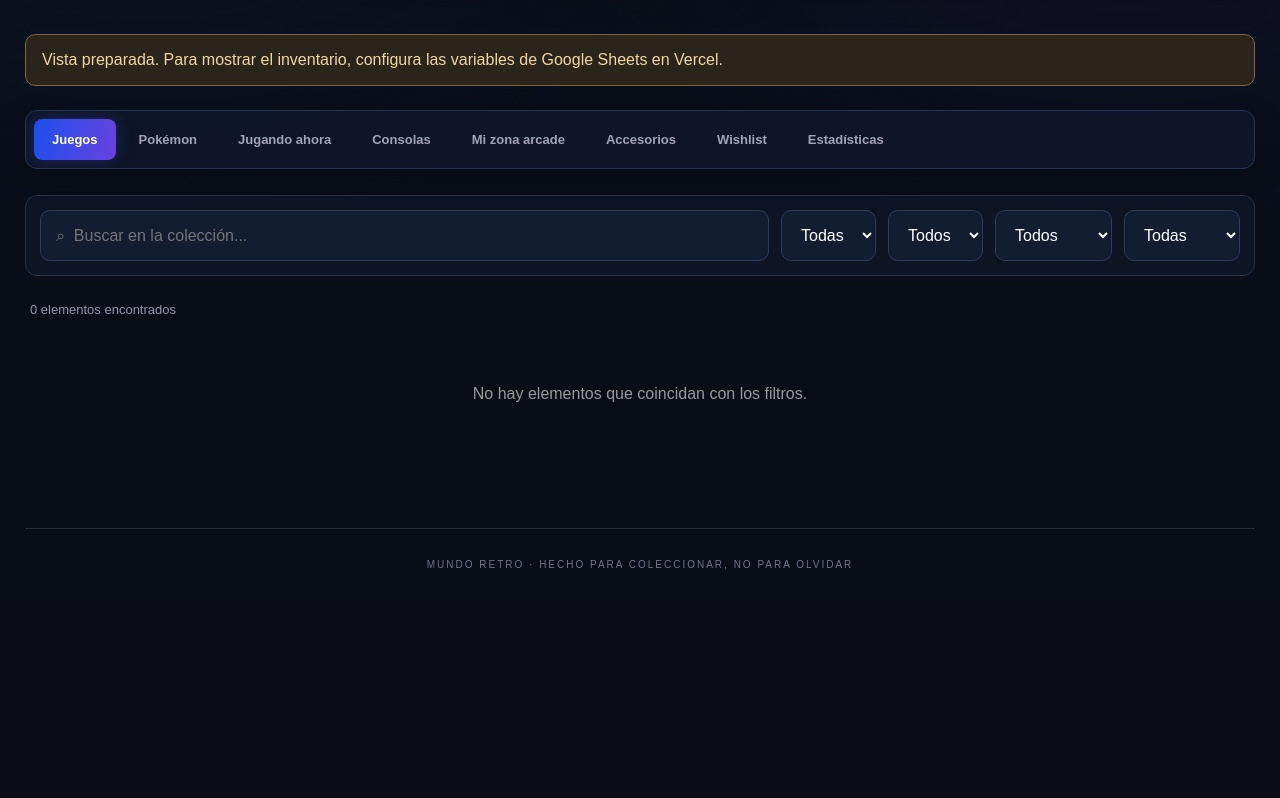
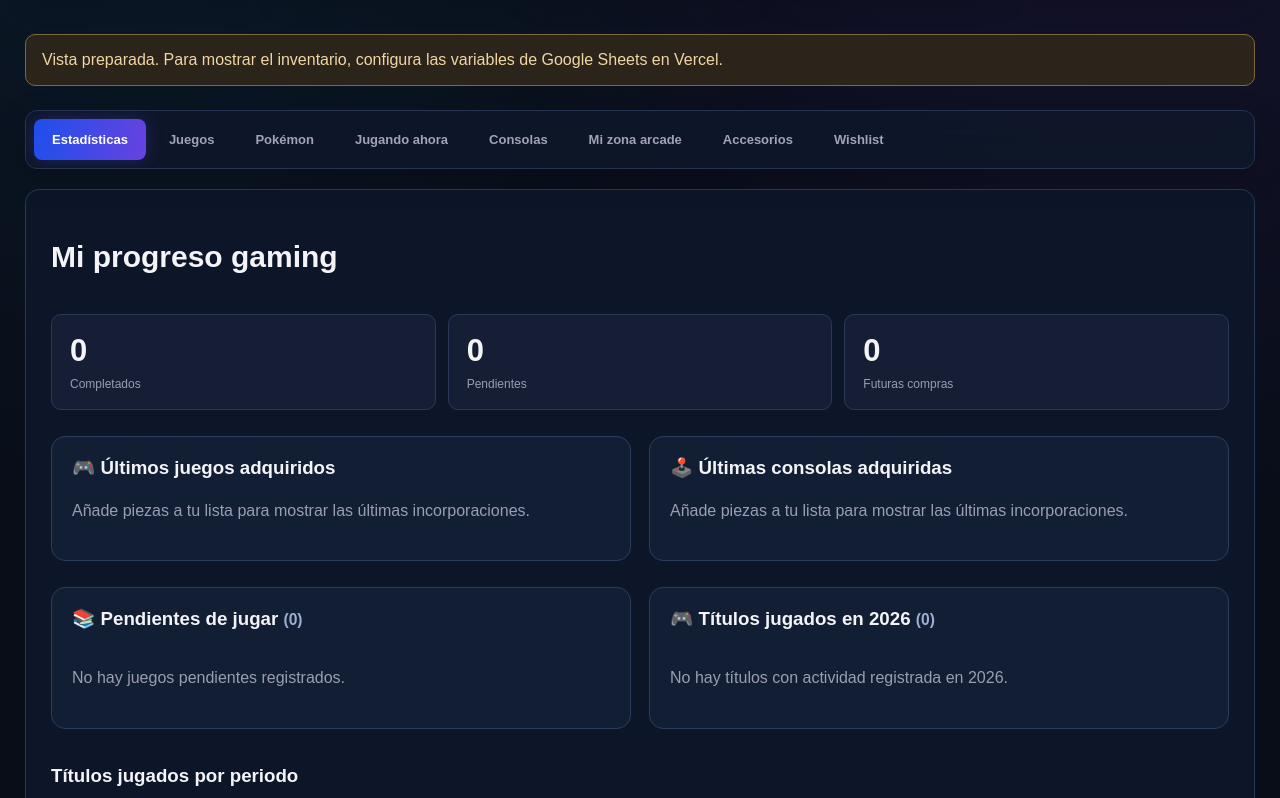
Before and after one commit to vash95/MundoRetro, a Next.js app: page / in a window 1280 px wide. Shown: the part 402-1200 px from the top of the page. Before the commit the page ends 1002 px from the top, so only its background shows below. Built offline with nearby package versions, Linux system fonts and the light colour scheme.

Commit message:
Open statistics dashboard by default and remove history and arcade panels

```diff
--- a/app/ui.tsx
+++ b/app/ui.tsx
@@ -5,7 +5,7 @@ import CollectionEditor from './collection-editor';
 import {imageUrls,type Kind} from '../lib/collection-schema';
 type Item=Record<string,string>;
 type Data={configured:boolean;games:Item[];consoles:Item[];accessories:Item[];wishlist:Item[];progress:Item[]};
-const tabs=[['games','Juegos'],['pokemon','Pokémon'],['playing','Jugando ahora'],['consoles','Consolas'],['arcade','Mi zona arcade'],['accessories','Accesorios'],['wishlist','Wishlist'],['dashboard','Estadísticas']] as const;
+const tabs=[['dashboard','Estadísticas'],['games','Juegos'],['pokemon','Pokémon'],['playing','Jugando ahora'],['consoles','Consolas'],['arcade','Mi zona arcade'],['accessories','Accesorios'],['wishlist','Wishlist']] as const;
 export default function Catalog({data:initialData}:{data:Data}){
  const [data,setData]=useState(initialData);
  const [editor,setEditor]=useState<{item:Item|null;kind:Kind}|null>(null),[adminToken,setAdminToken]=useState(''),[notice,setNotice]=useState('');
@@ -17,7 +17,7 @@ export default function Catalog({data:initialData}:{data:Data}){
  const openEditor=(x:Item|null)=>{if(!isAdmin)return;setEditor({item:x,kind:x?kindOf(x):(tab==='consoles'||tab==='arcade')?'consoles':tab==='accessories'?'accessories':'games'});setSelected(null)};
  useEffect(()=>{function onKey(e:KeyboardEvent){if(e.key==='Escape'&&!document.querySelector('dialog[open]'))setSelected(null)}window.addEventListener('keydown',onKey);return ()=>window.removeEventListener('keydown',onKey)},[]);
 
- const [tab,setTab]=useState<'games'|'pokemon'|'playing'|'consoles'|'arcade'|'accessories'|'wishlist'|'dashboard'>('games');
+ const [tab,setTab]=useState<'games'|'pokemon'|'playing'|'consoles'|'arcade'|'accessories'|'wishlist'|'dashboard'>('dashboard');
  const [query,setQuery]=useState('');
  const [platform,setPlatform]=useState('Todas');
  const [status,setStatus]=useState('Todos');
@@ -44,7 +44,6 @@ export default function Catalog({data:initialData}:{data:Data}){
   if(/en curso|jugando/i.test(game.Estado||''))addPlayed(String(currentYear),game);
  });
  const playedThisYear=playedByYear.get(String(currentYear))||[];
- const history=[...playedByYear.entries()].filter(([period])=>period!==String(currentYear)).sort(([a],[b])=>parseInt(b)-parseInt(a));
  const years=[...playedByYear.entries()].sort(([a],[b])=>parseInt(a)-parseInt(b)).map(([year,list])=>[year,list.length] as const);
  const acquired=(list:Item[])=>list.filter(x=>x.Tengo!=='No').slice().reverse().slice(0,12);
  const recentGames=acquired(data.games),recentConsoles=acquired(data.consoles.filter(x=>!isArcade(x)));
@@ -60,9 +59,7 @@ export default function Catalog({data:initialData}:{data:Data}){
    <div className="dashboard-columns"><AcquisitionCarousel title="🎮 Últimos juegos adquiridos" items={recentGames} kind="games" onSelect={setSelected}/><AcquisitionCarousel title="🕹️ Últimas consolas adquiridas" items={recentConsoles} kind="consoles" onSelect={setSelected}/></div>
    <div className="dashboard-columns"><section className="dashboard-panel"><h3>📚 Pendientes de jugar <small>({pending.length})</small></h3><div className="dashboard-list">{pending.length?pending.map((x,i)=><button key={(x.ID||x.Juego)+i} className="dashboard-entry" onClick={()=>setSelected(x)}><span>{x.Juego}</span><small>{x.Plataforma}</small></button>):<p className="muted">No hay juegos pendientes registrados.</p>}</div></section>
    <section className="dashboard-panel"><h3>🎮 Títulos jugados en {currentYear} <small>({playedThisYear.length})</small></h3><div className="dashboard-list">{playedThisYear.length?playedThisYear.map((x,i)=><button key={(x.ID||x.Juego)+i} className="dashboard-entry" onClick={()=>setSelected(x)}><span>{x.Juego}</span><small>{x.Plataforma}</small></button>):<p className="muted">No hay títulos con actividad registrada en {currentYear}.</p>}</div></section></div>
-   <section className="dashboard-panel"><h3>Historial de títulos jugados</h3>{history.length?history.map(([period,games])=><details key={period}><summary>{period} · {games.length} títulos</summary><div className="dashboard-list">{games.map(x=><button key={x.ID} className="dashboard-entry" onClick={()=>setSelected(x)}><span>{x.Juego}</span><small>{x.Plataforma}</small></button>)}</div></details>):<p className="muted">Registra el año o una década aproximada en la ficha de cada juego.</p>}</section>
-   <section className="dashboard-panel"><h3>🕹️ Mi zona arcade</h3><p>{arcade.filter(x=>x.Tengo!=='No').length} recreativas y pinballs en colección</p><button className="edit-link" onClick={()=>{setTab('arcade');setQuery('');setPlatform('Todas');setStatus('Todos');setOwnership('Todos');setEra('Todas')}}>Ver mi zona arcade</button></section>
-   <h3>Títulos jugados por periodo</h3>{years.length?years.map(([year,count])=><div className="chartline" key={year}><span>{year}</span><div><i style={{width:Math.max(4,100*count/Math.max(...years.map(([,n])=>n)))+'%'}}/></div><b>{count}</b></div>):<p className="muted">Para ver la evolución anual, registra el año de finalización en la hoja Progreso.</p>}<p className="muted">Las últimas incorporaciones siguen el orden inverso de la lista. El historial agrupa 2000–2009 y 2010–2019; desde 2020 muestra cada año. Puedes elegir un periodo aproximado al editar un juego.</p></section>}
+   <h3>Títulos jugados por periodo</h3>{years.length?years.map(([year,count])=><div className="chartline" key={year}><span>{year}</span><div><i style={{width:Math.max(4,100*count/Math.max(...years.map(([,n])=>n)))+'%'}}/></div><b>{count}</b></div>):<p className="muted">Para ver la evolución anual, registra el año de finalización en la hoja Progreso.</p>}<p className="muted">Las últimas incorporaciones siguen el orden inverso de la lista. La gráfica agrupa 2000–2009 y 2010–2019; desde 2020 muestra cada año. Puedes elegir un periodo aproximado al editar un juego.</p></section>}
  {tab!=='dashboard'&&<section className="toolbar"><input aria-label="Buscar en colección" value={query} onChange={e=>setQuery(e.target.value)} placeholder="⌕  Buscar en la colección..."/><select aria-label="Plataforma o fabricante" value={platform} onChange={e=>setPlatform(e.target.value)}>{platforms.map(p=><option key={p}>{p}</option>)}</select><select aria-label="Estado de juego" value={status} onChange={e=>setStatus(e.target.value)}>{['Todos',...new Set(items.map(x=>x.Estado).filter(Boolean))].map(p=><option key={p}>{p}</option>)}</select><select aria-label="Posesión" value={ownership} onChange={e=>setOwnership(e.target.value)}>{['Todos','Tengo','No tengo'].map(p=><option key={p}>{p}</option>)}</select><select aria-label="Época" value={era} onChange={e=>setEra(e.target.value)}>{['Todas','Retro','Moderno'].map(p=><option key={p}>{p}</option>)}</select></section>}
   {tab==='arcade'&&<section className="dashboard-panel"><h2>Mi zona arcade</h2><p>Mis recreativas y mi pinball: fotografías, modelos, años y recuerdos.</p>{isAdmin&&<button className="edit-link" onClick={()=>openEditor(null)}>＋ Añadir recreativa o pinball</button>}<p className="muted">En Tipo selecciona Recreativa o Pinball. También puedes editar una pieza existente para incluirla aquí.</p></section>}
   {tab!=='dashboard'&&<><div className="result">{filtered.length} elementos encontrados</div>
```
